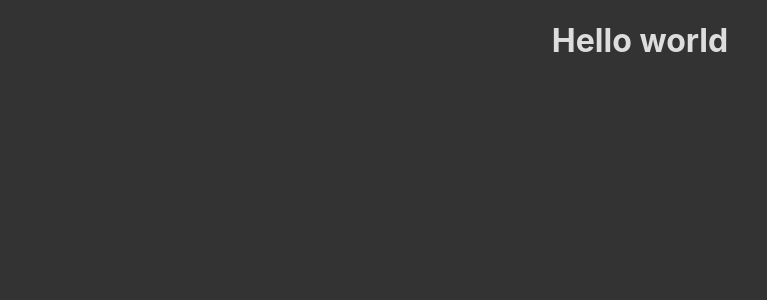
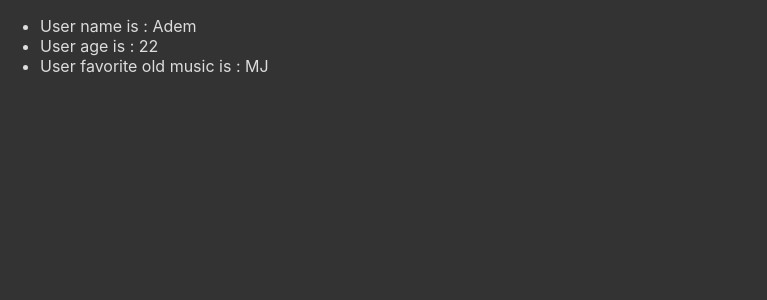
Before and after one commit to AdemLayes/learn-react, a React (Create React App) app: page / in a window 1280 px wide. Shown: the top 300 px of the page, without its empty margins (0-767 px from the left). Built offline with nearby package versions, Linux system fonts and the light colour scheme.

Commit message:
2/13 learning react
learned using ES6 in react (rest operator, destructuring, using moduls...ect). and learning how to render HTML

```diff
--- a/public/index.html
+++ b/public/index.html
@@ -4,13 +4,10 @@
     <meta charset="utf-8" />
     <link rel="icon" href="%PUBLIC_URL%/favicon.ico" />
     <meta name="viewport" content="width=device-width, initial-scale=1" />
-    <meta name="theme-color" content="#000000" />
     <meta
       name="description"
-      content="Web site created using create-react-app"
+      content="Adem react web site"
     />
-    <link rel="apple-touch-icon" href="%PUBLIC_URL%/logo192.png" />
-    <link rel="manifest" href="%PUBLIC_URL%/manifest.json" />
     <title>React App</title>
   </head>
   <body>
--- a/src/App.js
+++ b/src/App.js
@@ -1,12 +1,24 @@
-import logo from './logo.svg';
 import './App.css';
 
-function App() {
+export let person = {
+  name: "Adem",
+  age: 22,
+  lang: "Arabic",
+  hoby: [
+    "coding",
+    'vedio game'
+  ],
+  music: {
+    old: "MJ",
+    newest: "Dulipa"
+  }
+}
+export default function App({ name, age, music: {old} }) {
   return (
-    <div className="App">
-    <h1>Hello world</h1>
-    </div>
-  );
+    <ul>
+      <li>User name is : {name}</li>
+      <li>User age is : {age}</li>
+      <li>User favorite old music is : {old}</li>
+    </ul>
+  )
 }
-
-export default App;
--- a/src/index.js
+++ b/src/index.js
@@ -1,13 +1,12 @@
 import React from 'react';
 import ReactDOM from 'react-dom/client';
 import './index.css';
-import App from './App';
-import reportWebVitals from './reportWebVitals';
+import * as all from './App';
+
 
 const root = ReactDOM.createRoot(document.getElementById('root'));
 root.render(
-  <React.StrictMode>
-    <App />
-  </React.StrictMode>
+  <>
+    {all.default(all.person)}
+  </>
 );
-reportWebVitals();
```
